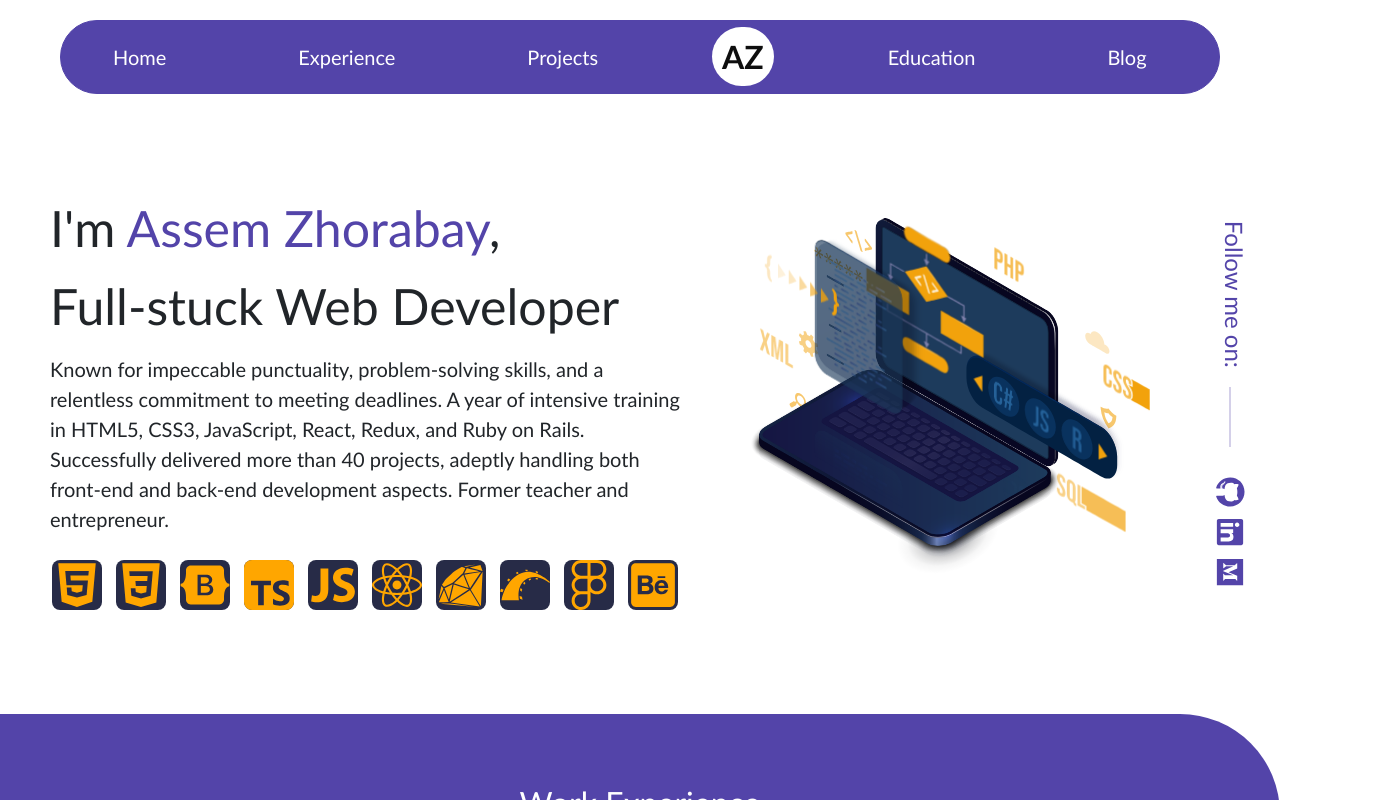
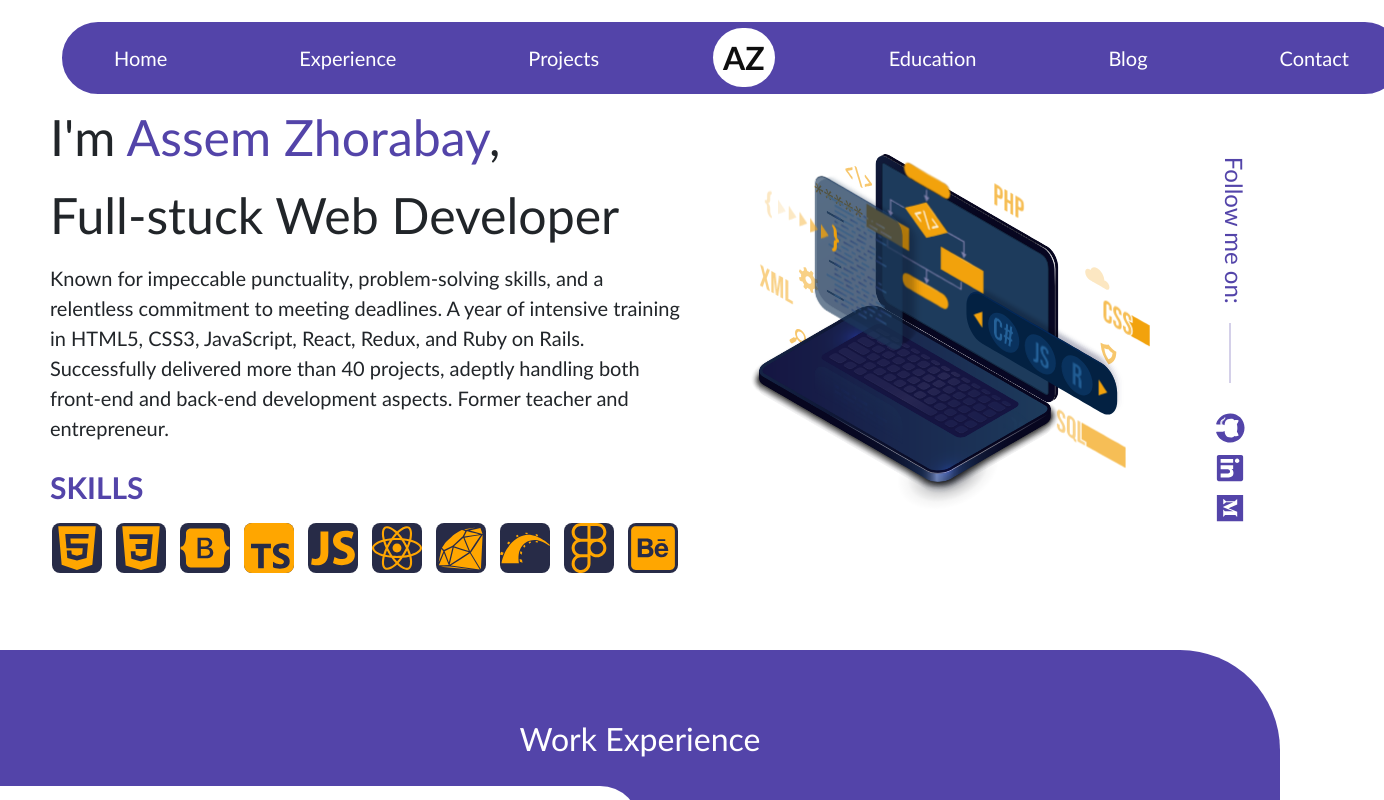
Before and after one commit to zhorabay/Portfolio, a React (Create React App) app: page / in a window 1280 px wide. Shown: the top 800 px of the page, 1384 px wide, since content can reach past the window. Built offline with nearby package versions, Linux system fonts and the light colour scheme.

Commit message:
Make navbar fixed

```diff
--- a/src/components/Mainpage/MainPage.css
+++ b/src/components/Mainpage/MainPage.css
@@ -14,10 +14,15 @@
   align-items: center;
   justify-content: center;
   margin: 60px;
+  margin-top: 90px;
 }
 
 .main-h2 span {
   color: #5344a9;
+}
+
+svg {
+  transform: none !important;
 }
 
 .main-intro {
@@ -30,6 +35,17 @@
 
 .main-h2 {
   font-size: 50px;
+}
+
+.main-head2 {
+  font-size: 30px;
+  color: #5344a9;
+  font-weight: 600;
+  cursor: pointer;
+}
+
+.main-head2:hover {
+  letter-spacing: 4px;
 }
 
 .main-p {
@@ -81,7 +97,7 @@
 @media screen and (max-width: 768px) {
   .main-page {
     grid-template-columns: 370px;
-    grid-template-rows: 800px 540px 100px;
+    grid-template-rows: 800px 450px 100px;
     margin: 20px 0;
   }
 
@@ -89,4 +105,8 @@
     transform: none;
     width: 100%;
   }
+
+  .main-img {
+    width: 90%;
+  }
 }
--- a/src/components/Mainpage/MainPage.jsx
+++ b/src/components/Mainpage/MainPage.jsx
@@ -42,6 +42,7 @@ const MainPage = () => {
             </h2>
             <h2 className="main-h2">Full-stuck Web Developer</h2>
             <p className="main-p">Known for impeccable punctuality, problem-solving skills, and a relentless commitment to meeting deadlines. A year of intensive training in HTML5, CSS3, JavaScript, React, Redux, and Ruby on Rails. Successfully delivered more than 40 projects, adeptly handling both front-end and back-end development aspects. Former teacher and entrepreneur.</p>
+            <h2 className="main-head2">SKILLS</h2>
             <div className="skills">
               <FaHtml5 size={50} className="skill" />
               <IoLogoCss3 size={50} className="skill" />
--- a/src/components/Navigation/Navigation.css
+++ b/src/components/Navigation/Navigation.css
@@ -7,14 +7,17 @@
 }
 
 #navbar {
+  position: fixed;
   display: flex;
   align-items: center;
   justify-content: space-around;
   padding: 4px 16px;
   background-color: #5344a9;
-  border: 1px solid #5344a9;
+  border: 2px solid #fff;
   border-radius: 50px;
-  margin: 20px 60px;
+  margin: 0 60px;
+  top: 20px;
+  z-index: 1000;
 }
 
 .menu {
--- a/src/components/Projects/Projects.css
+++ b/src/components/Projects/Projects.css
@@ -33,6 +33,7 @@
   width: 800px;
   border-radius: 40px;
   box-shadow: 5px 10px 15px #5344a9;
+  z-index: 500;
 }
 
 .projects-img {
```
